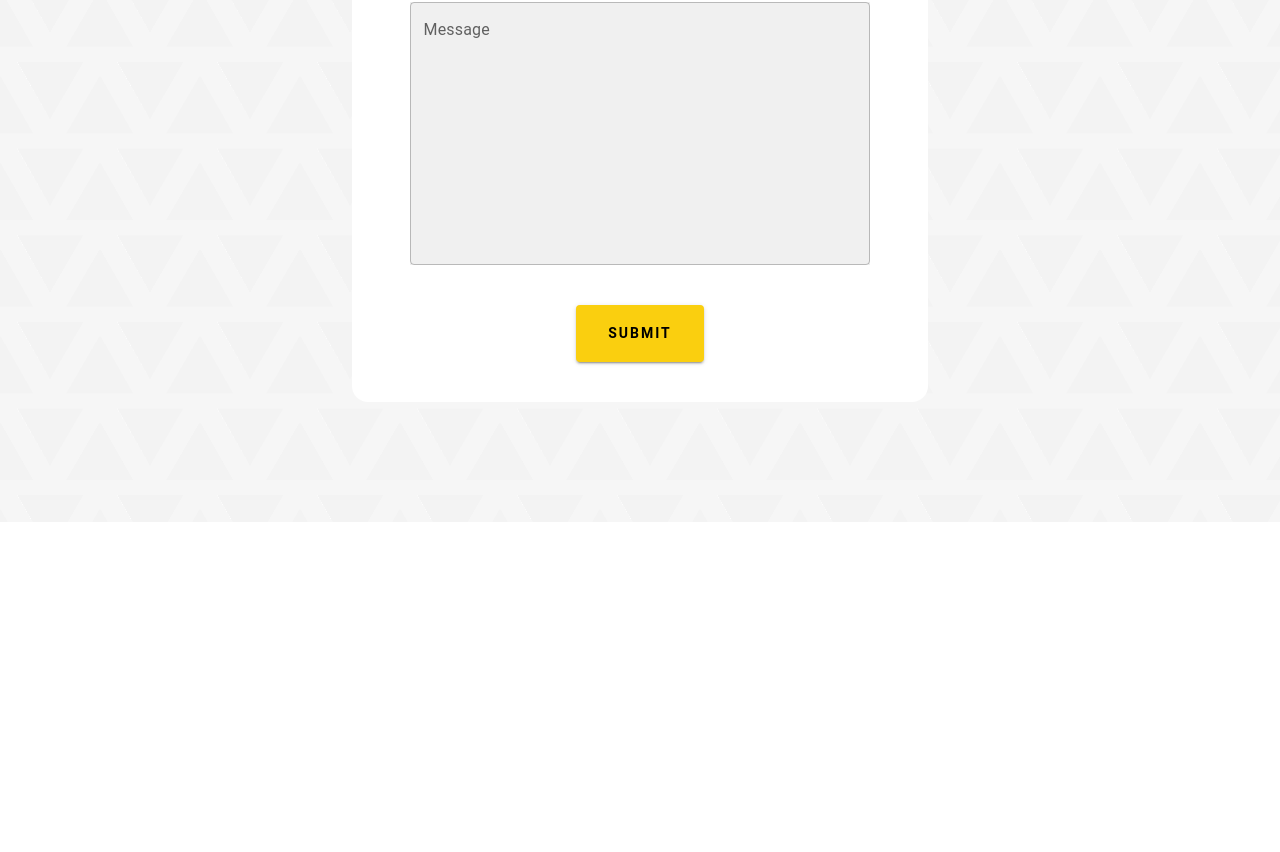
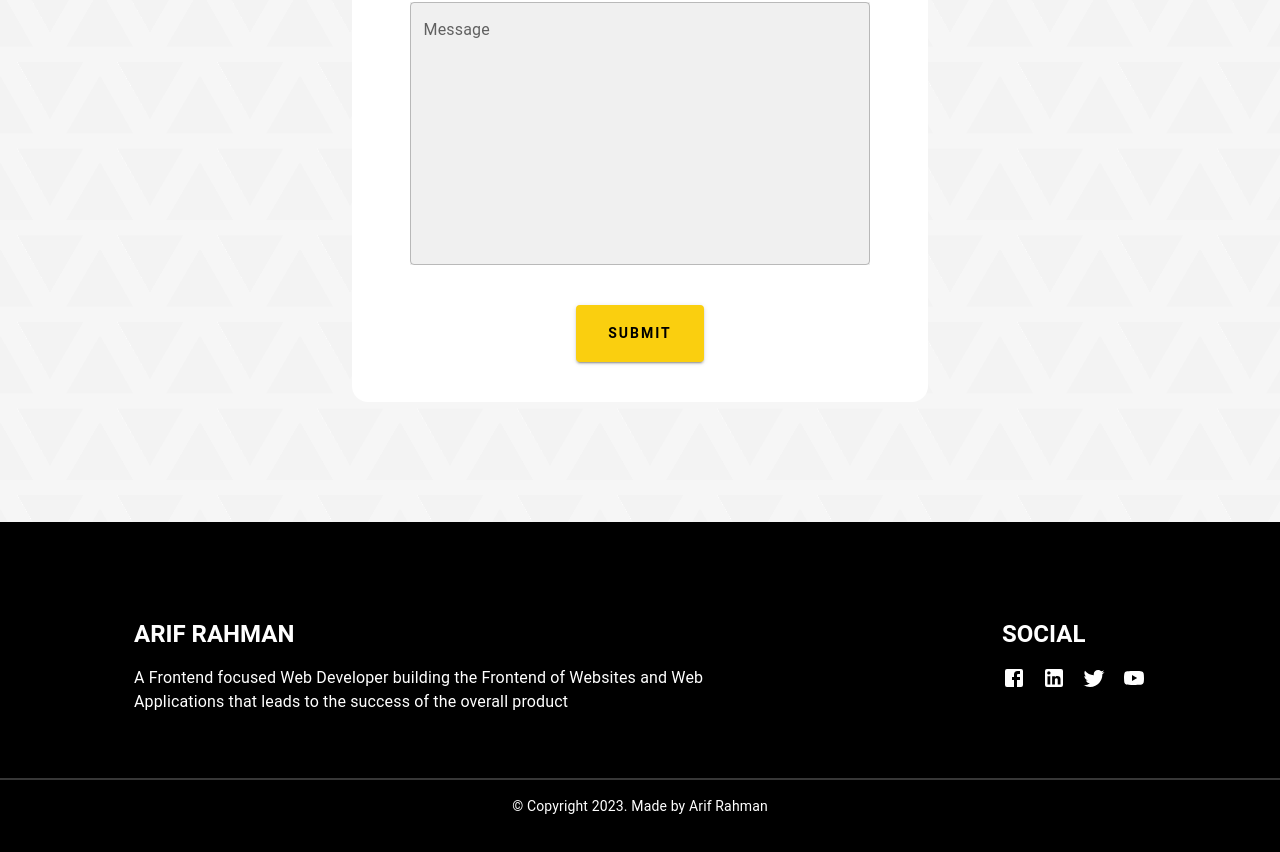
Before and after one commit to arifbhuiyan01/MyPortfolio, a Next.js app: page / in a window 1280 px wide. Shown: the part 4530-5382 px from the top of the page. Before the commit the page ends 5052 px from the top, so only its background shows below. Built offline with nearby package versions, Linux system fonts and the light colour scheme.

Commit message:
footer section complete

```diff
--- /dev/null
+++ b/components/footer.js
@@ -0,0 +1,58 @@
+import { Box, Divider, Typography } from "@mui/material";
+import React from "react";
+import FacebookIcon from "@mui/icons-material/Facebook";
+import LinkedInIcon from "@mui/icons-material/LinkedIn";
+import TwitterIcon from "@mui/icons-material/Twitter";
+import YouTubeIcon from "@mui/icons-material/YouTube";
+
+function Footer() {
+  return (
+    <Box sx={{ bgcolor: "black", color: "white", pt: 12, pb: 8 }}>
+      <Box sx={{ display: "flex", justifyContent: "space-around" }}>
+        <Box>
+          <Typography sx={{ fontWeight: "bold" }} variant="h5">
+            ARIF RAHMAN
+          </Typography>
+          <Typography sx={{ width: "600px", mt: 2 }} variant="body1">
+            A Frontend focused Web Developer building the Frontend of Websites and Web Applications
+            that leads to the success of the overall product
+          </Typography>
+        </Box>
+        <Box>
+          <Typography sx={{ fontWeight: "bold" }} variant="h5">
+            SOCIAL
+          </Typography>
+          <Box sx={{ mt: 2, gap: 2, display: "flex" }}>
+            <FacebookIcon />
+            <LinkedInIcon />
+            <TwitterIcon />
+            <YouTubeIcon />
+          </Box>
+        </Box>
+      </Box>
+      <Box
+        sx={{
+          display: "flex",
+          justifyContent: "center",
+          pt: 6,
+          flexDirection: "column",
+          alignItems: "center",
+        }}
+      >
+        <Divider
+          sx={{
+            width: "1300px",
+            borderBottomWidth: 2,
+            bgcolor: "#3F3F3F",
+            mt: 2,
+            mb: 2,
+          }}
+          variant="middle"
+        />
+        <Typography variant="body2">© Copyright 2023. Made by Arif Rahman</Typography>
+      </Box>
+    </Box>
+  );
+}
+
+export default Footer;
--- a/package.json
+++ b/package.json
@@ -12,7 +12,7 @@
     "@emailjs/browser": "^3.11.0",
     "@emotion/react": "^11.10.6",
     "@emotion/styled": "^11.10.6",
-    "@mui/icons-material": "^5.11.11",
+    "@mui/icons-material": "^5.11.16",
     "@mui/material": "^5.11.13",
     "eslint": "8.36.0",
     "eslint-config-next": "13.2.4",
--- a/src/pages/index.js
+++ b/src/pages/index.js
@@ -5,6 +5,7 @@ import Navbar from "../../components/navbar";
 import About from "../../components/about";
 import Project from "../../components/project";
 import Contact from "../../components/contact";
+import Footer from "../../components/footer";
 
 export default function Home() {
   return (
@@ -24,6 +25,7 @@ export default function Home() {
         <About />
         <Project />
         <Contact />
+        <Footer />
       </Box>
     </>
   );
```
Also changed, not shown: 1 other file (tests, documents, lock files or other folders).
